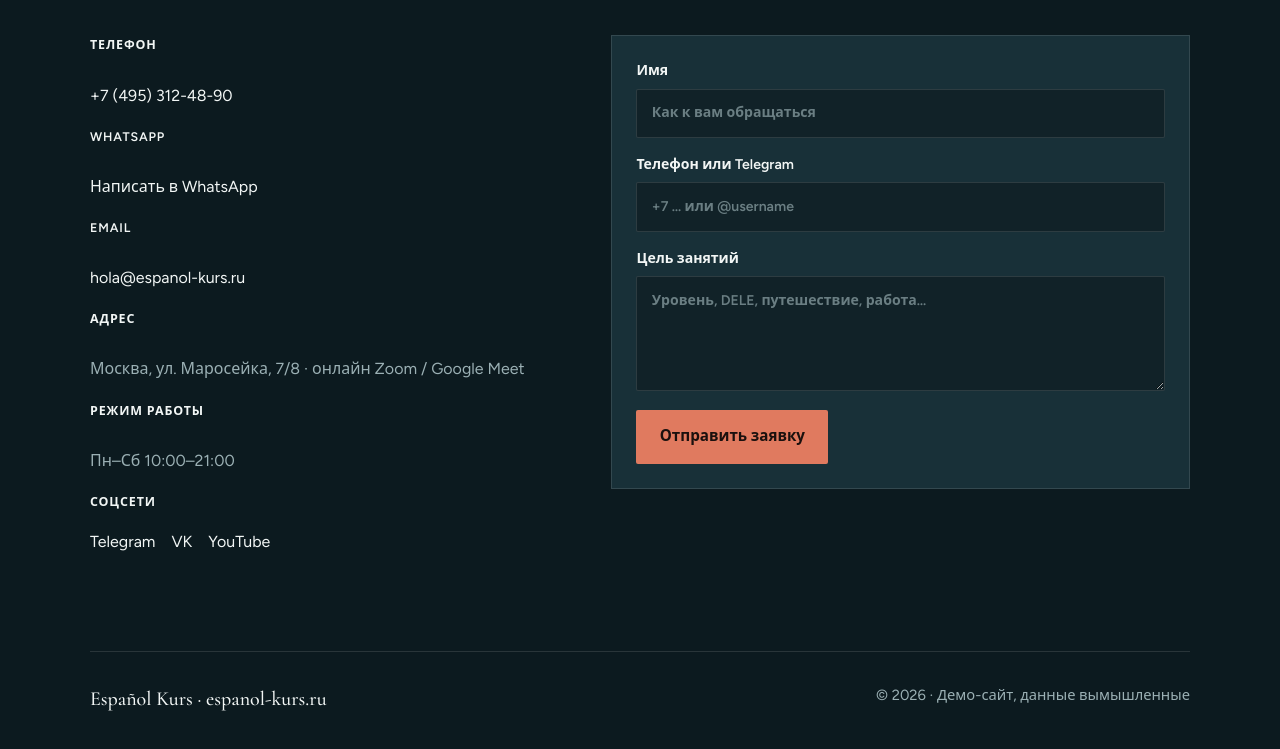
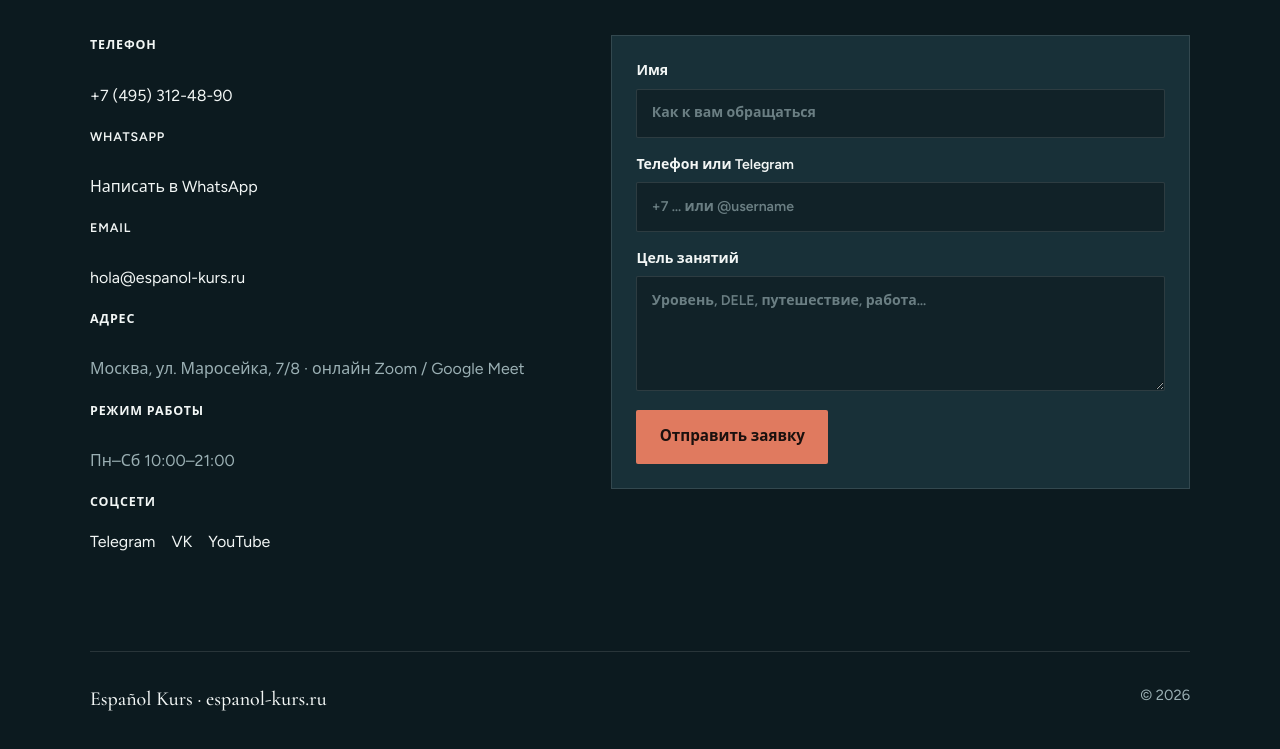
Before and after one commit to seobudnik/espanol-kurs, a plain HTML site: page index.html in a window 1280 px wide. Shown: the part 4362-5111 px from the top of the page. Drawn offline with nearby package versions, Linux system fonts and the light colour scheme.

Commit message:
Add files via upload

```diff
--- a/index.html
+++ b/index.html
@@ -169,7 +169,7 @@
 
   <footer class="site-footer">
     <p class="footer-brand">Español Kurs · espanol-kurs.ru</p>
-    <p class="footer-meta">© <span id="year"></span> · Демо-сайт, данные вымышленные</p>
+    <p class="footer-meta">© <span id="year"></span></p>
   </footer>
 
   <script src="script.js"></script>
```
Also changed, not shown: 5 other files.
